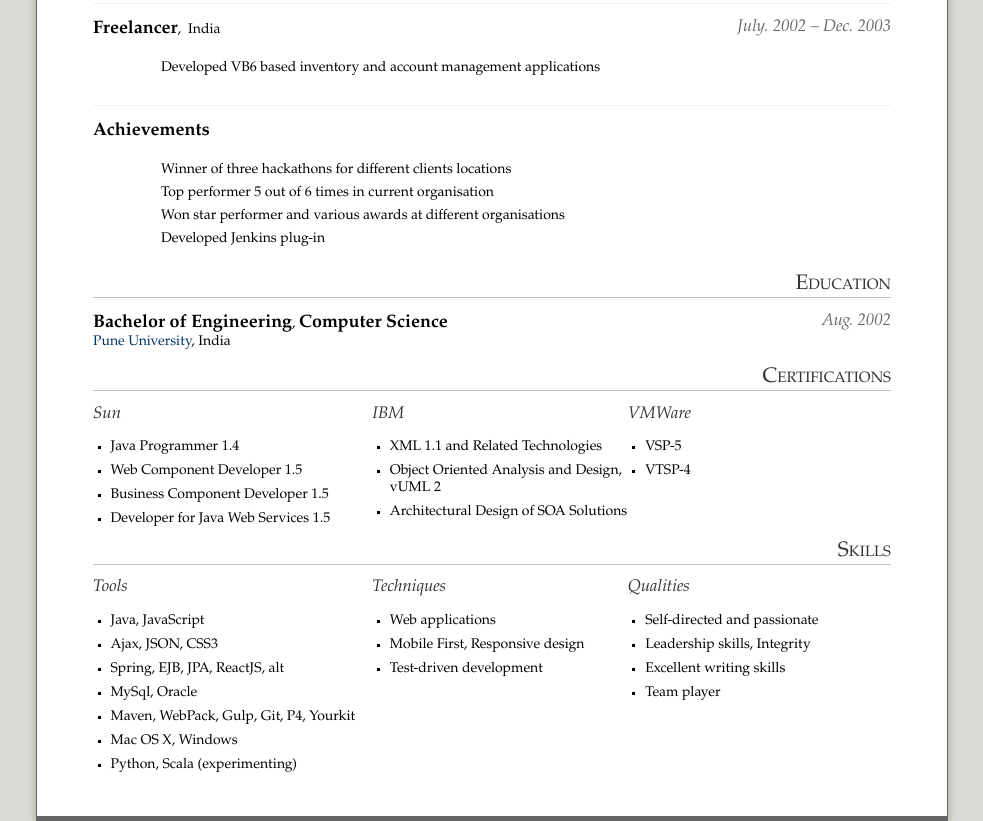
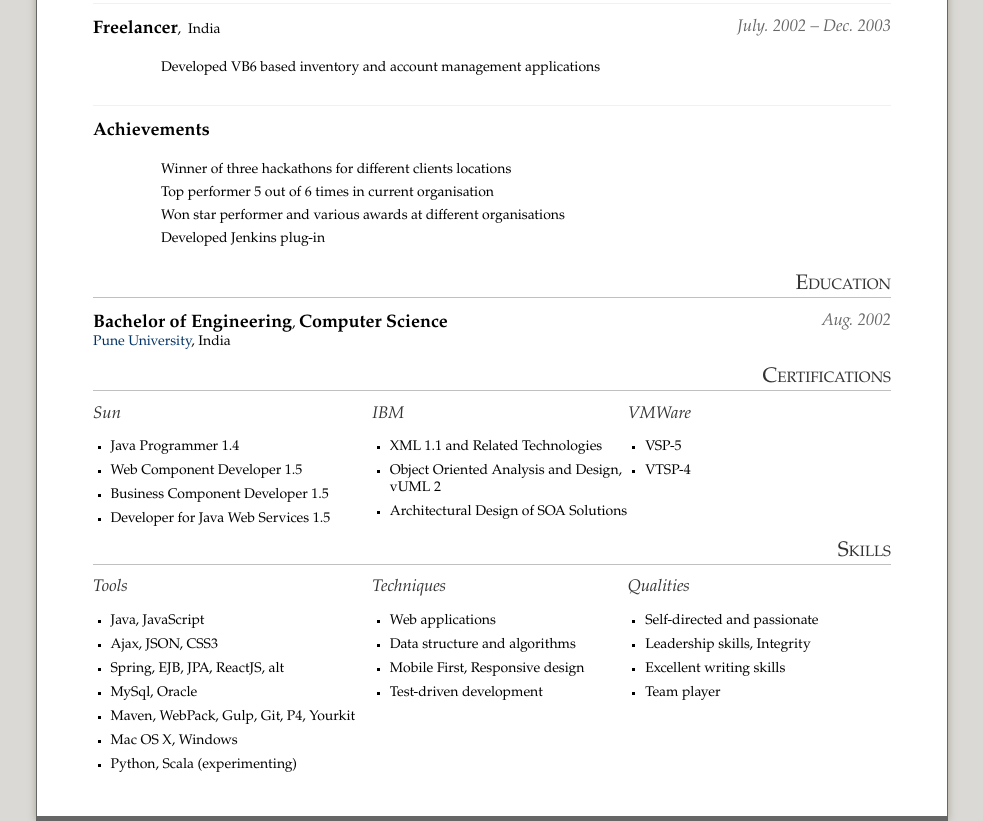
Before and after one commit to tushar686/tushar686.github.io, a plain HTML site: page index.html in a window 1280 px wide. Shown: the part 1093-1914 px from the top of the page, without its empty margins (148-1131 px from the left). Drawn offline with Linux system fonts and the light colour scheme; a web font is replaced by a local one.

```diff
--- a/index.html
+++ b/index.html
@@ -171,6 +171,7 @@
                 <h3 class="CompetencyName1">Techniques</h3>
                 <ul class="CompetencyList">
                     <li class="Competency2"><span class="CompetencyName2">Web applications</span></li>
+                    <li class="Competency2"><span class="CompetencyName2">Data structure and algorithms</span></li>
                     <li class="Competency2"><span class="CompetencyName2">Mobile First, Responsive design</span></li>
                     <li class="Competency2"><span class="CompetencyName2">Test-driven development</span></li>
                 </ul>
```
